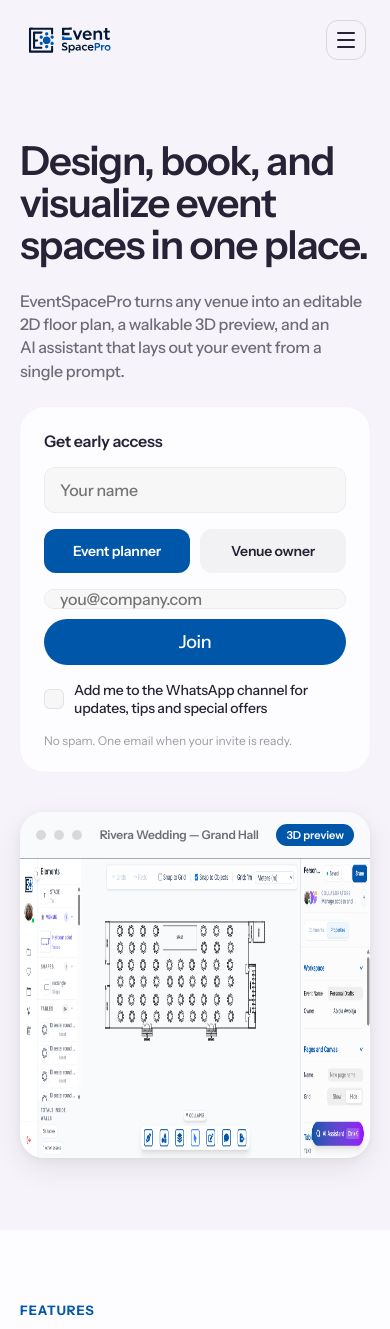
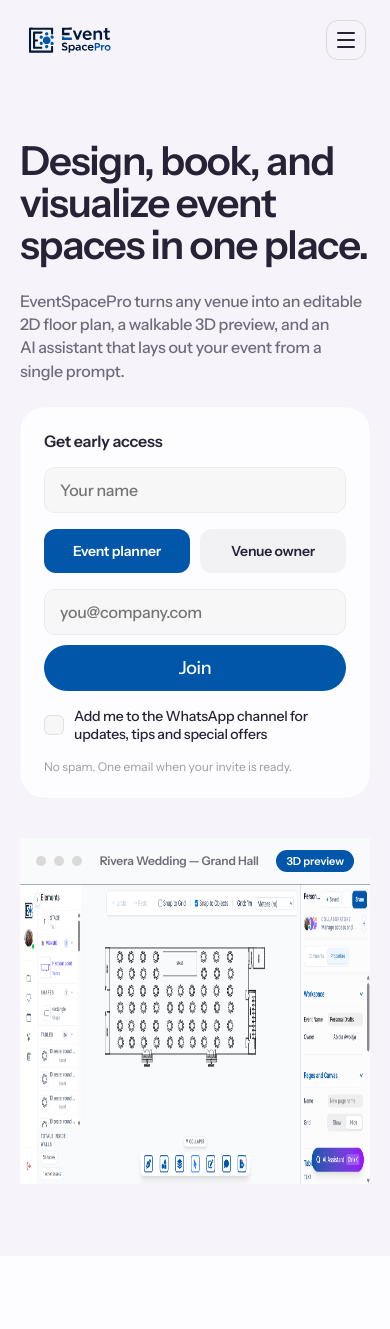
Before and after one commit to dtechoracle/esp-landing, a Next.js app: page / in a window 390 px wide. Shown: the top 1329 px of the page. Built offline with nearby package versions, Linux system fonts and the light colour scheme.

Commit message:
fixed input issue

```diff
--- a/app/components/Hero.tsx
+++ b/app/components/Hero.tsx
@@ -41,8 +41,6 @@ export default function Hero() {
         <div
           style={{
             background: "var(--surface-card)",
-            borderRadius: "var(--radius-lg)",
-            boxShadow: "var(--shadow-dropdown)",
             overflow: "hidden",
           }}
         >
--- a/app/globals.css
+++ b/app/globals.css
@@ -280,6 +280,7 @@ p {
     flex-direction: column !important;
   }
   .esp-waitlist-actions > input {
+    flex: none !important;
     width: 100% !important;
   }
   .esp-waitlist-actions > button {
```
Also changed, not shown: 1 other file (tests, documents, lock files or other folders).
